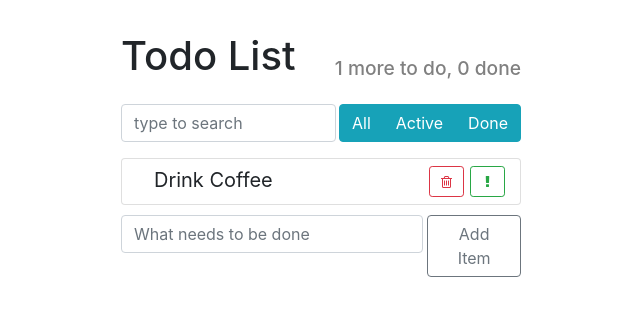
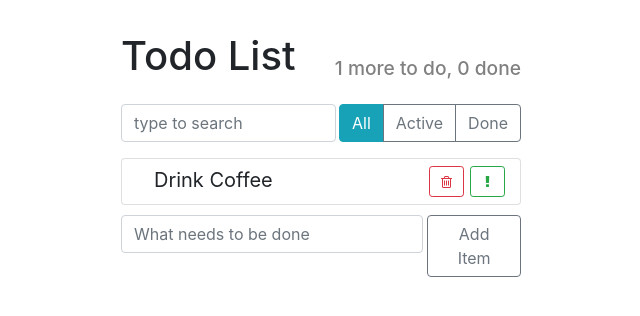
Before and after one commit to Ihor-Onyshchuk/tasks-manager, a React (Create React App) app: page / in a window 1280 px wide. Shown: the top 316 px of the page, without its empty margins (319-959 px from the left). Built offline with nearby package versions, Linux system fonts and the light colour scheme.

Commit message:
added filter

```diff
--- a/src/components/App/App.js
+++ b/src/components/App/App.js
@@ -100,6 +100,10 @@ export default class App extends Component {
     }
   }
 
+  onFilterChange = filter => {
+    this.setState({ filter });
+  };
+
   render() {
     const { todoData, term, filter } = this.state;
 
@@ -111,7 +115,11 @@ export default class App extends Component {
         <AppHeader toDo={todoCount} done={doneCount} />
         <div className="top-panel d-flex">
           <SearchPanel onSearchChange={this.onSearchChange} />
-          <ItemStatusFilter />
+
+          <ItemStatusFilter
+            onFilterChange={this.onFilterChange}
+            filter={filter}
+          />
         </div>
         <TodoList
           todos={visibleItems}
--- a/src/components/ItemStatusFilter/ItemStatusFilter.js
+++ b/src/components/ItemStatusFilter/ItemStatusFilter.js
@@ -9,11 +9,23 @@ const buttons = [
 
 export default class ItemStatusFilter extends Component {
   render() {
-    const renderButtons = buttons.map(({ name, label }) => (
-      <button key={name} type="button" className="btn btn-info">
-        {label}
-      </button>
-    ));
+    const { filter, onFilterChange } = this.props;
+
+    const renderButtons = buttons.map(({ name, label }) => {
+      const isActive = filter === name;
+      const clazz = isActive ? "btn-info" : "btn-outline-secondary";
+
+      return (
+        <button
+          key={name}
+          type="button"
+          className={`btn ${clazz}`}
+          onClick={() => onFilterChange(name)}
+        >
+          {label}
+        </button>
+      );
+    });
     return <div className="btn-group">{renderButtons}</div>;
   }
 }
```
